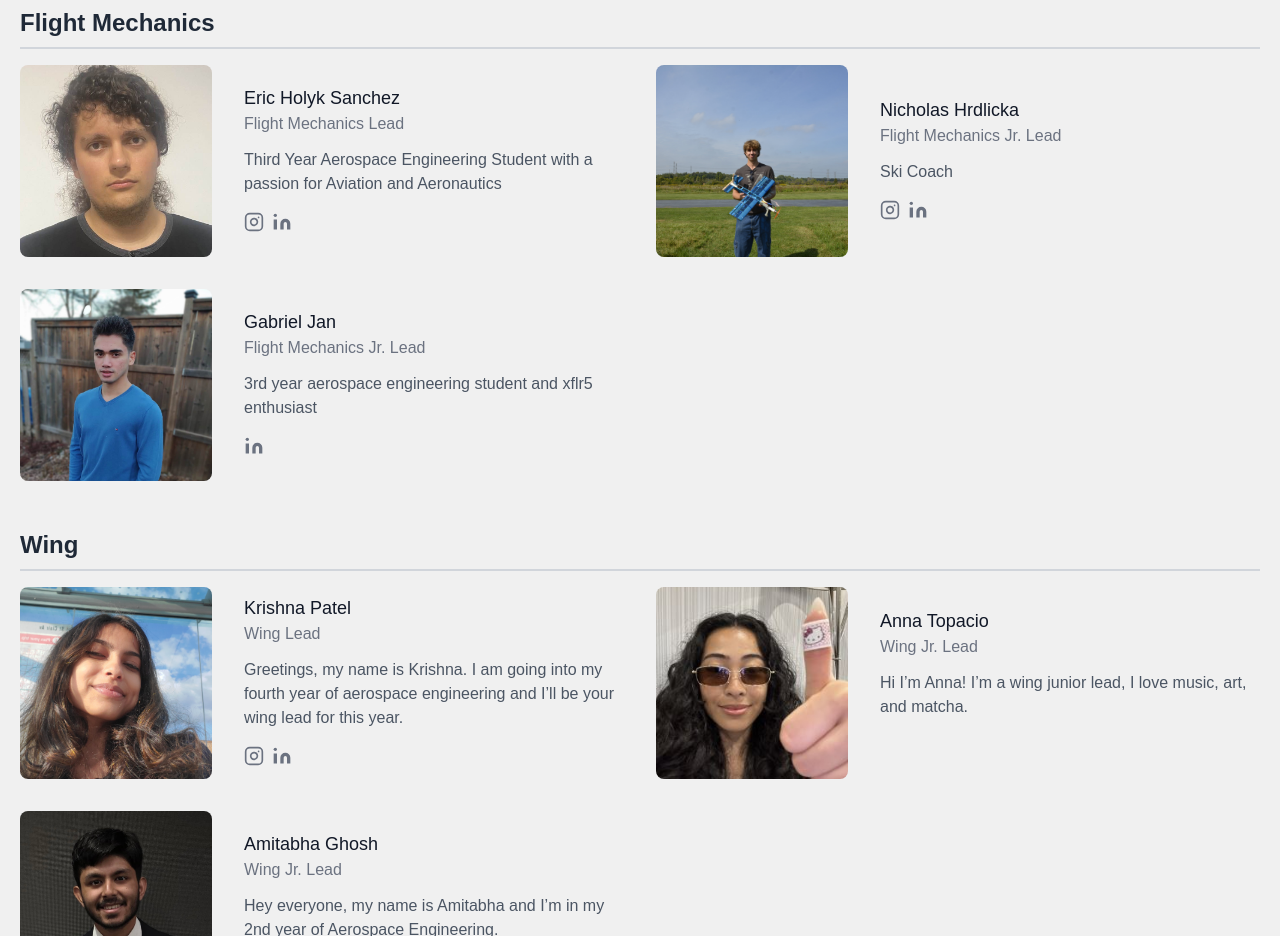
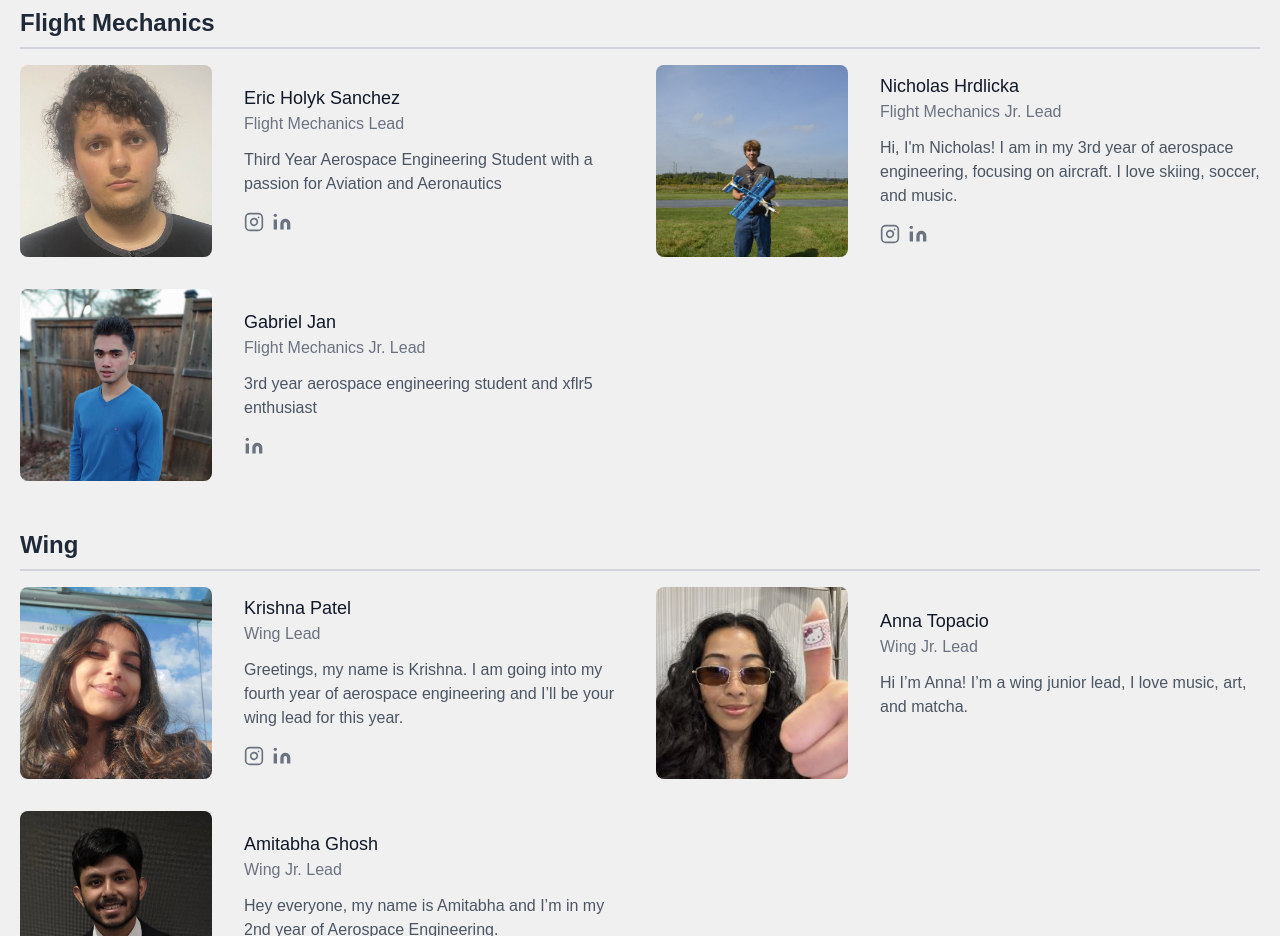
Before and after one commit to Tmet-Aero-Design/TMetAeroWebsite, a React (Create React App) app: page /#/OurTeam in a window 1280 px wide. Shown: the part 1100-2036 px from the top of the page. Built offline with nearby package versions, Linux system fonts and the light colour scheme.

Commit message:
Change Nicholas' Description

```diff
--- a/src/teamData.js
+++ b/src/teamData.js
@@ -85,7 +85,7 @@ const teamMembers = [
       name: "Nicholas Hrdlicka",
       role: "Flight Mechanics Jr. Lead",
       subteam: "Flight Mechanics",
-      description: "Ski Coach",
+      description: "Hi, I'm Nicholas! I am in my 3rd year of aerospace engineering, focusing on aircraft. I love skiing, soccer, and music.",
       image: "team_pictures/NicholasH.jpg",
       social: {
         facebook: "",
```
